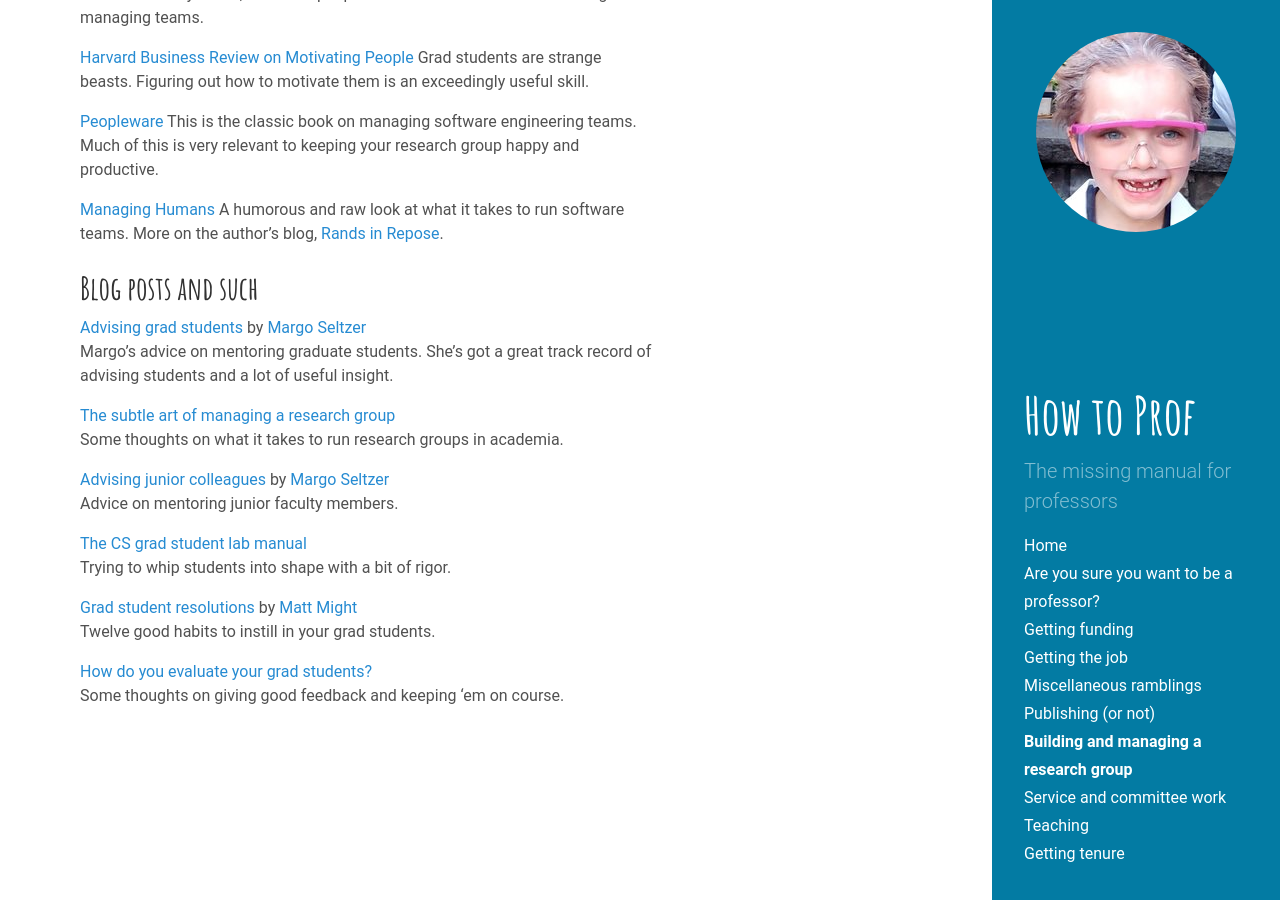
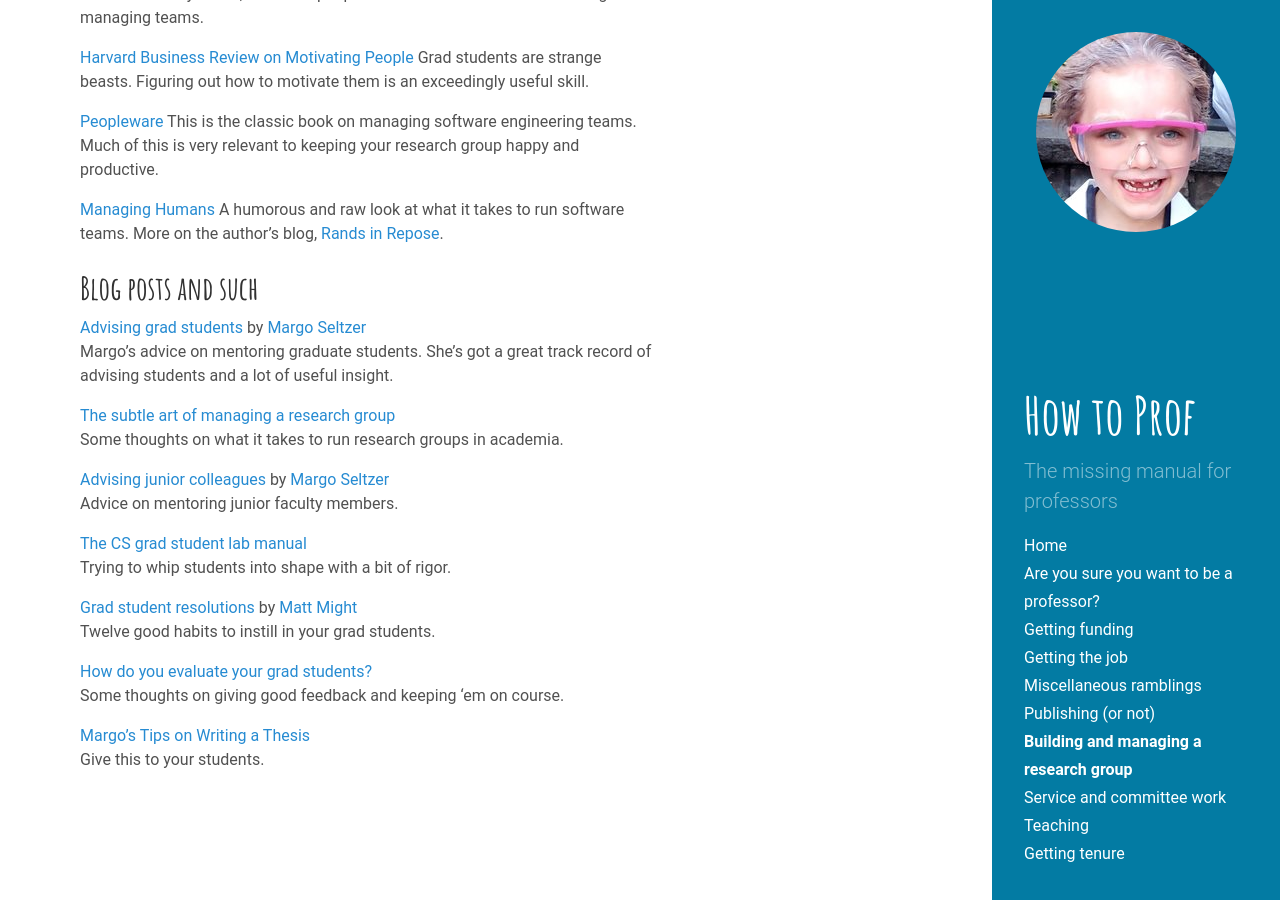
Before and after one commit to mdwelsh/howtoprof, a Jekyll site: the page built from researchgroup.md, in a window 1280 px wide and 900 px high, scrolled down 623 px. Built offline with Jekyll 4.4.1, drawn with Linux system fonts in a browser that asks for light colours.

Commit message:
Update researchgroup.md

```diff
--- a/researchgroup.md
+++ b/researchgroup.md
@@ -31,12 +31,10 @@ A humorous and raw look at what it takes to run software teams. More on the auth
 # Blog posts and such
 
 [Advising grad students](http://mis-misinformation.blogspot.com/2010/09/advising-grad-students.html) by [Margo Seltzer](http://www.eecs.harvard.edu/~margo)
-  Margo's advice on mentoring graduate students. She's got a great track record of advising students and a lot of useful insight.
+Margo's advice on mentoring graduate students. She's got a great track record of advising students and a lot of useful insight.
 
 [The subtle art of managing a research group](http://matt-welsh.blogspot.com/2010/07/subtle-art-of-managing-research-group.html)
 Some thoughts on what it takes to run research groups in academia.
-
-
 
 [Advising junior colleagues](http://mis-misinformation.blogspot.com/2013/06/advising-junior-colleagues.html) by [Margo Seltzer](http://www.eecs.harvard.edu/~margo)
 Advice on mentoring junior faculty members.
@@ -49,3 +47,6 @@ Twelve good habits to instill in your grad students.
 
 [How do you evaluate your grad students?](http://matt-welsh.blogspot.com/2011/07/how-do-you-evaluate-your-grad-students.html)
 Some thoughts on giving good feedback and keeping 'em on course.
+
+[Margo's Tips on Writing a Thesis](http://mis-misinformation.blogspot.com/2012/03/margos-tips-on-writing-thesis.html)
+Give this to your students.
```
